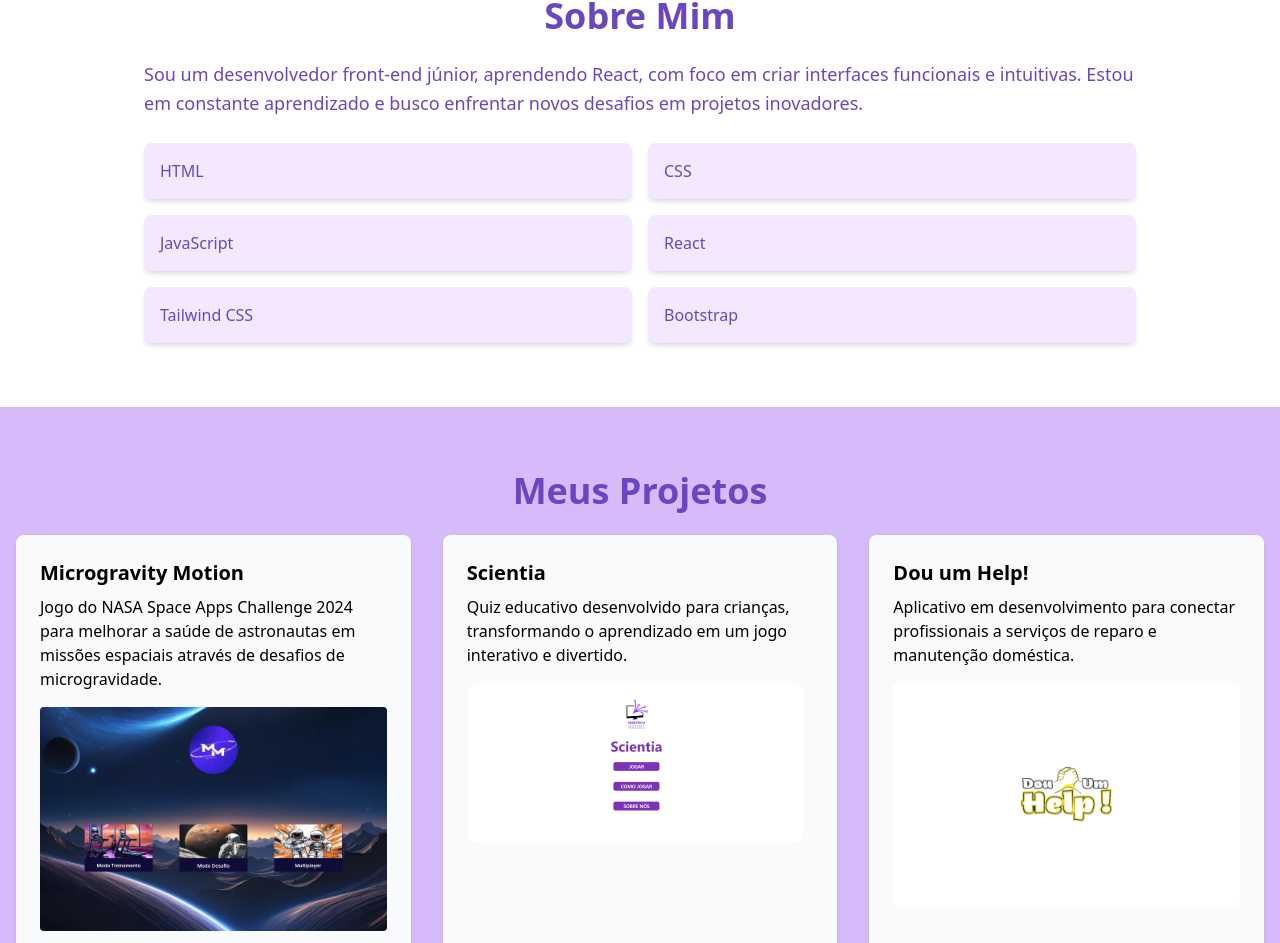
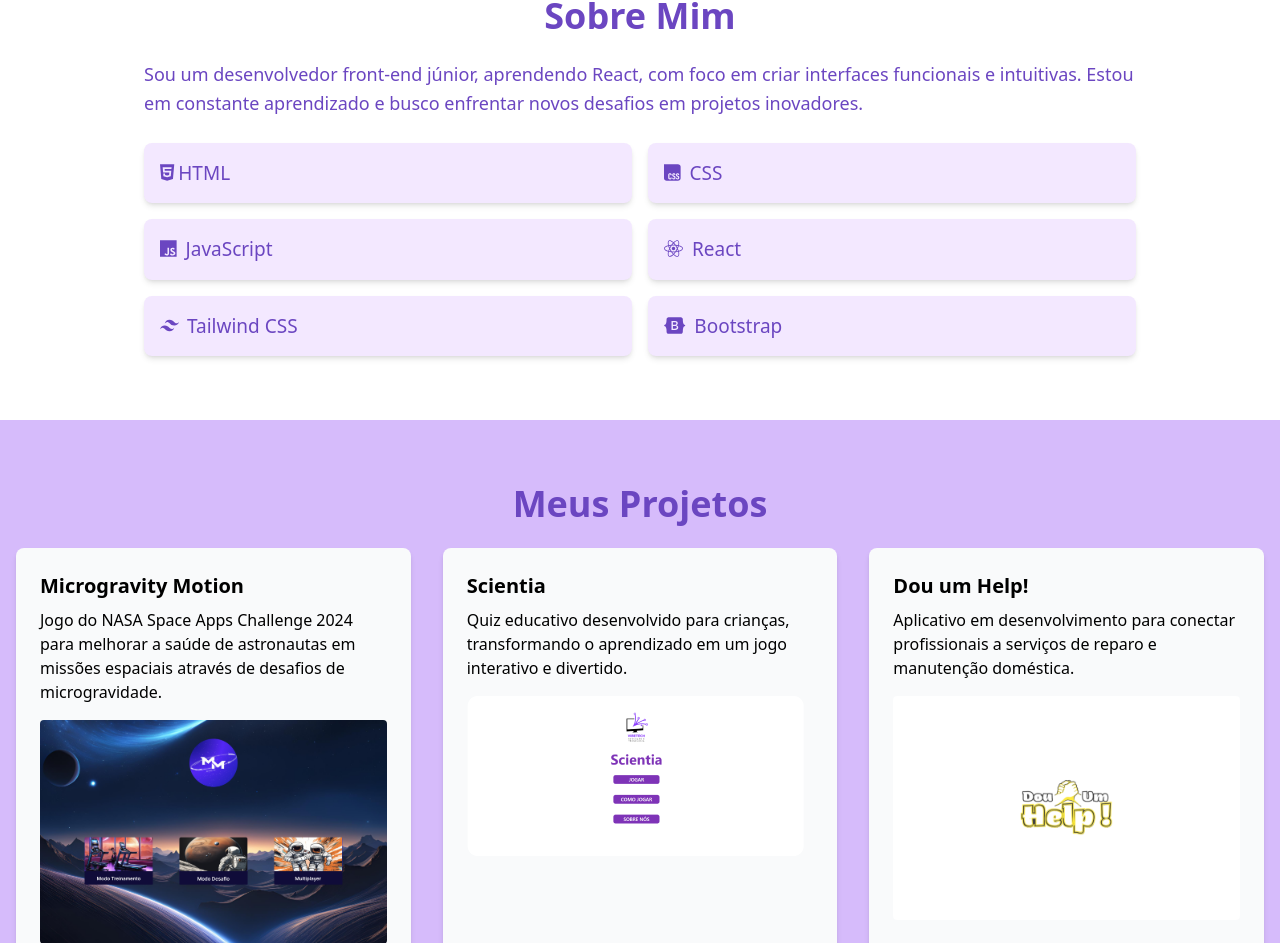
Before and after one commit to msouza09/portifolio-react-tailwind, a React (Create React App) app: page / in a window 1280 px wide. Shown: the part 868-1811 px from the top of the page. Built offline with nearby package versions, Linux system fonts and the light colour scheme.

Commit message:
icones finalizados

```diff
--- a/package.json
+++ b/package.json
@@ -8,6 +8,7 @@
     "@fortawesome/free-regular-svg-icons": "^6.7.1",
     "@fortawesome/free-solid-svg-icons": "^6.7.1",
     "@fortawesome/react-fontawesome": "^0.2.2",
+    "@heroicons/react": "^2.2.0",
     "@testing-library/jest-dom": "^5.14.1",
     "@testing-library/react": "^13.0.0",
     "@testing-library/user-event": "^13.2.1",
@@ -15,6 +16,7 @@
     "postcss": "^8.4.49",
     "react": "^18.3.1",
     "react-dom": "^18.3.1",
+    "react-icons": "^5.3.0",
     "react-scripts": "5.0.1",
     "react-scroll": "^1.9.0",
     "tailwindcss": "^3.4.15",
--- a/src/components/About.jsx
+++ b/src/components/About.jsx
@@ -1,4 +1,8 @@
 import React from 'react';
+import { FontAwesomeIcon } from '@fortawesome/react-fontawesome'
+import { faBootstrap, faCss, faHtml5, faReact } from '@fortawesome/free-brands-svg-icons'
+import { faJs } from '@fortawesome/free-brands-svg-icons'
+import { SiTailwindcss } from 'react-icons/si';
 
 const About = () => {
   return (
@@ -13,12 +17,12 @@ const About = () => {
       <div>
         <div>
           <ul className="grid grid-cols-2 gap-4 max-w-5xl mx-auto px-4">
-            <li className="bg-purple-100 p-4 rounded-lg shadow-md">HTML</li>
-            <li className="bg-purple-100 p-4 rounded-lg shadow-md">CSS</li>
-            <li className="bg-purple-100 p-4 rounded-lg shadow-md">JavaScript</li>
-            <li className="bg-purple-100 p-4 rounded-lg shadow-md">React</li>
-            <li className="bg-purple-100 p-4 rounded-lg shadow-md">Tailwind CSS</li>
-            <li className="bg-purple-100 p-4 rounded-lg shadow-md">Bootstrap</li>
+            <li className="bg-purple-100 p-4 rounded-lg shadow-md text-[19px]"><FontAwesomeIcon icon={faHtml5} className="text-[19px] mr-1"/>HTML</li>
+            <li className="bg-purple-100 p-4 rounded-lg shadow-md text-[19px]"><FontAwesomeIcon icon={faCss} className="text-[19px] mr-1"/> CSS</li>
+            <li className="bg-purple-100 p-4 rounded-lg shadow-md text-[19px]"><FontAwesomeIcon icon={faJs} className="text-[19px] mr-1"/>  JavaScript</li>
+            <li className="bg-purple-100 p-4 rounded-lg shadow-md text-[19px]"><FontAwesomeIcon icon={faReact} className="text-[19px] mr-1"/> React</li>
+            <li className="bg-purple-100 p-4 rounded-lg shadow-md text-[19px] flex items-center"><SiTailwindcss className="text-[19px] mr-2" />Tailwind CSS</li>
+            <li className="bg-purple-100 p-4 rounded-lg shadow-md text-[19px]"><FontAwesomeIcon icon={faBootstrap} className="text-[19px] mr-1"/> Bootstrap</li>
           </ul>
         </div>
       </div>
```
Also changed, not shown: 1 other file (tests, documents, lock files or other folders).
